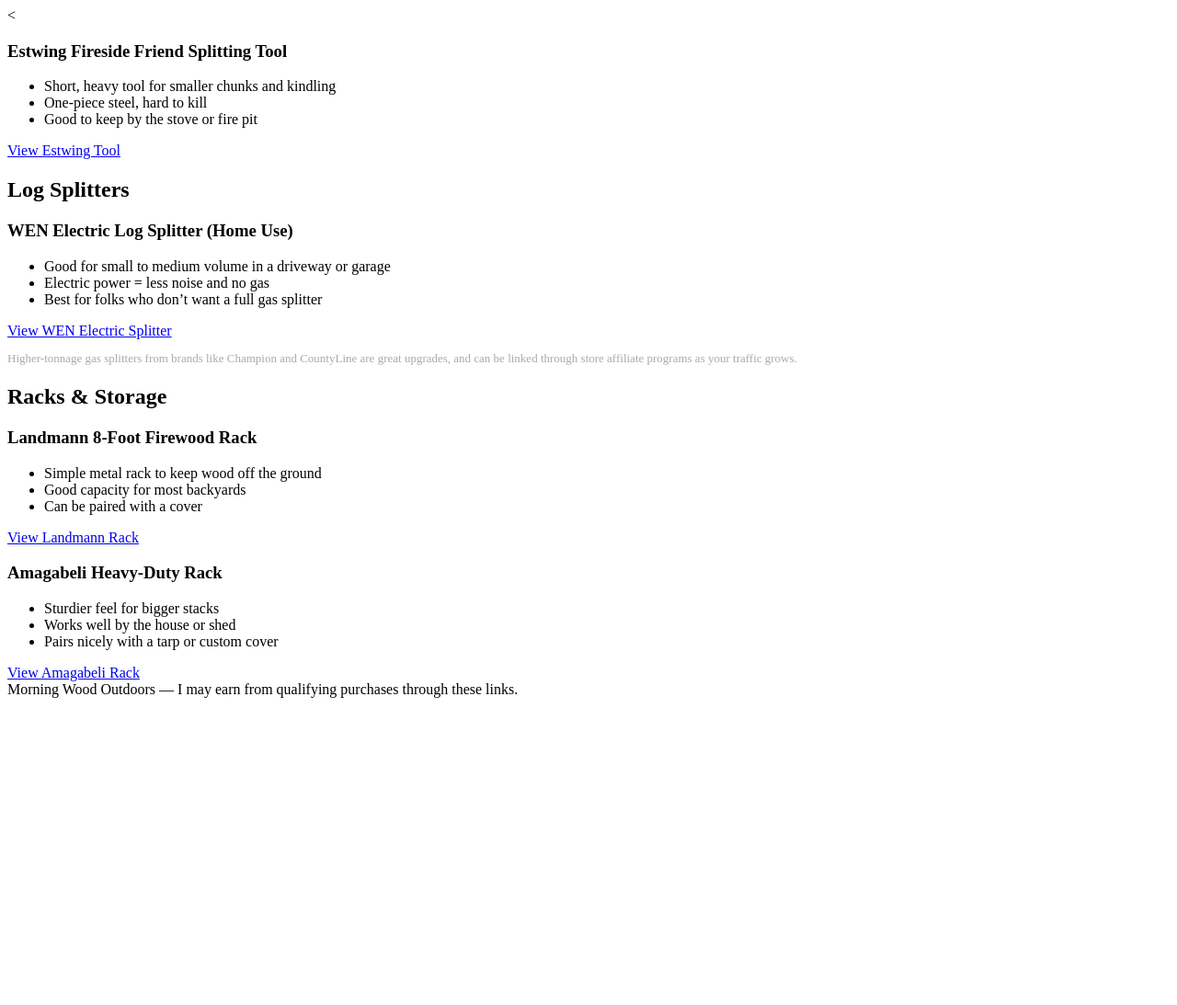
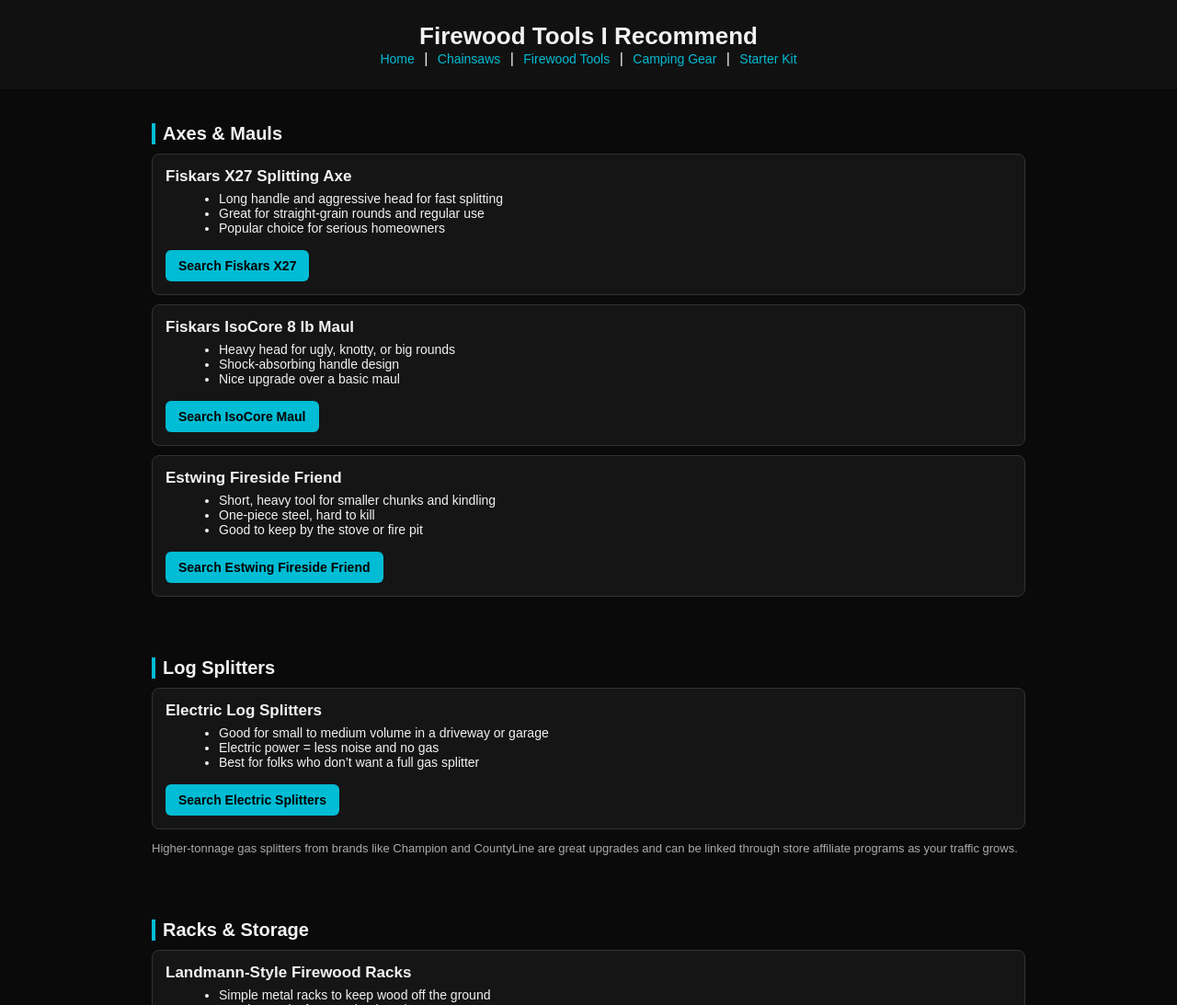
Before and after one commit to Man3ater/morningwoodoutdoors, a plain HTML site: page Firewood-tools.html in a window 1280 px wide. Shown: the top 1093 px of the page at 92% size. Before the commit the page ends 800 px from the top, so only its background shows below. Drawn offline with Linux system fonts and the light colour scheme.

Commit message:
Update Firewood-tools.html

```diff
--- a/Firewood-tools.html
+++ b/Firewood-tools.html
@@ -1,15 +1,75 @@
-<
+<!DOCTYPE html>
+<html lang="en">
+<head>
+  <meta charset="UTF-8" />
+  <meta name="viewport" content="width=device-width, initial-scale=1.0" />
+  <title>Firewood Tools | Morning Wood Outdoors</title>
+  <style>
+    body { margin:0; padding:0; background:#0a0a0a; color:#f2f2f2; font-family:Arial,sans-serif; }
+    header { text-align:center; padding:24px 15px; background:#111; }
+    h1 { margin:0; font-size:26px; }
+    nav a { color:#00bcd4; margin:0 6px; font-size:14px; text-decoration:none; }
+    nav a:hover { text-decoration:underline; }
+    .section { padding:20px 15px; max-width:950px; margin:auto; }
+    h2 { border-left:4px solid #00bcd4; padding-left:8px; font-size:20px; margin-bottom:10px; }
+    .card { background:#151515; border:1px solid #333; border-radius:8px; padding:14px; margin:10px 0; }
+    .card h3 { margin:0 0 6px 0; font-size:17px; }
+    .card p { margin:5px 0 10px 0; font-size:14px; color:#ccc; }
+    ul { margin:5px 0 10px 18px; font-size:14px; }
+    a.button { display:inline-block; margin-top:6px; padding:9px 14px; background:#00bcd4; color:#000; text-decoration:none; font-weight:bold; border-radius:6px; font-size:14px; }
+    a.button:hover { filter:brightness(1.07); }
+    footer { text-align:center; padding:16px; color:#888; font-size:13px; border-top:1px solid #222; margin-top:18px; }
+  </style>
+</head>
+<body>
+
+<header>
+  <h1>Firewood Tools I Recommend</h1>
+  <nav>
+    <a href="index.html">Home</a> |
+    <a href="chainsaws.html">Chainsaws</a> |
+    <a href="firewood-tools.html">Firewood Tools</a> |
+    <a href="camping-gear.html">Camping Gear</a> |
+    <a href="starter-kit.html">Starter Kit</a>
+  </nav>
+</header>
+
+<div class="section">
+  <h2>Axes & Mauls</h2>
+
+  <div class="card">
+    <h3>Fiskars X27 Splitting Axe</h3>
+    <ul>
+      <li>Long handle and aggressive head for fast splitting</li>
+      <li>Great for straight-grain rounds and regular use</li>
+      <li>Popular choice for serious homeowners</li>
+    </ul>
+    <a class="button" href="https://www.amazon.com/s?k=fiskars+x27+splitting+axe&tag=robynpv-20" target="_blank">
+      Search Fiskars X27
+    </a>
   </div>
 
   <div class="card">
-    <h3>Estwing Fireside Friend Splitting Tool</h3>
+    <h3>Fiskars IsoCore 8 lb Maul</h3>
+    <ul>
+      <li>Heavy head for ugly, knotty, or big rounds</li>
+      <li>Shock-absorbing handle design</li>
+      <li>Nice upgrade over a basic maul</li>
+    </ul>
+    <a class="button" href="https://www.amazon.com/s?k=fiskars+isocore+maul&tag=robynpv-20" target="_blank">
+      Search IsoCore Maul
+    </a>
+  </div>
+
+  <div class="card">
+    <h3>Estwing Fireside Friend</h3>
     <ul>
       <li>Short, heavy tool for smaller chunks and kindling</li>
       <li>One-piece steel, hard to kill</li>
       <li>Good to keep by the stove or fire pit</li>
     </ul>
-    <a class="button" href="https://www.amazon.com/dp/B0002ONEHO?tag=robynpv-20" target="_blank">
-      View Estwing Tool
+    <a class="button" href="https://www.amazon.com/s?k=estwing+fireside+friend&tag=robynpv-20" target="_blank">
+      Search Estwing Fireside Friend
     </a>
   </div>
 </div>
@@ -18,19 +78,19 @@
   <h2>Log Splitters</h2>
 
   <div class="card">
-    <h3>WEN Electric Log Splitter (Home Use)</h3>
+    <h3>Electric Log Splitters</h3>
     <ul>
       <li>Good for small to medium volume in a driveway or garage</li>
       <li>Electric power = less noise and no gas</li>
       <li>Best for folks who don’t want a full gas splitter</li>
     </ul>
-    <a class="button" href="https://www.amazon.com/dp/B00VPZKFB0?tag=robynpv-20" target="_blank">
-      View WEN Electric Splitter
+    <a class="button" href="https://www.amazon.com/s?k=wen+electric+log+splitter&tag=robynpv-20" target="_blank">
+      Search Electric Splitters
     </a>
   </div>
 
   <p style="font-size:13px;color:#aaa;">
-    Higher-tonnage gas splitters from brands like Champion and CountyLine are great upgrades, and can be linked through store affiliate programs as your traffic grows.
+    Higher-tonnage gas splitters from brands like Champion and CountyLine are great upgrades and can be linked through store affiliate programs as your traffic grows.
   </p>
 </div>
 
@@ -38,26 +98,26 @@
   <h2>Racks & Storage</h2>
 
   <div class="card">
-    <h3>Landmann 8-Foot Firewood Rack</h3>
+    <h3>Landmann-Style Firewood Racks</h3>
     <ul>
-      <li>Simple metal rack to keep wood off the ground</li>
+      <li>Simple metal racks to keep wood off the ground</li>
       <li>Good capacity for most backyards</li>
       <li>Can be paired with a cover</li>
     </ul>
-    <a class="button" href="https://www.amazon.com/dp/B0032JQMD8?tag=robynpv-20" target="_blank">
-      View Landmann Rack
+    <a class="button" href="https://www.amazon.com/s?k=landmann+firewood+rack&tag=robynpv-20" target="_blank">
+      Search Landmann Racks
     </a>
   </div>
 
   <div class="card">
-    <h3>Amagabeli Heavy-Duty Rack</h3>
+    <h3>Amagabeli Heavy-Duty Racks</h3>
     <ul>
       <li>Sturdier feel for bigger stacks</li>
       <li>Works well by the house or shed</li>
       <li>Pairs nicely with a tarp or custom cover</li>
     </ul>
-    <a class="button" href="https://www.amazon.com/dp/B07H9MPX4X?tag=robynpv-20" target="_blank">
-      View Amagabeli Rack
+    <a class="button" href="https://www.amazon.com/s?k=amagabeli+firewood+rack&tag=robynpv-20" target="_blank">
+      Search Amagabeli Racks
     </a>
   </div>
 </div>
```
